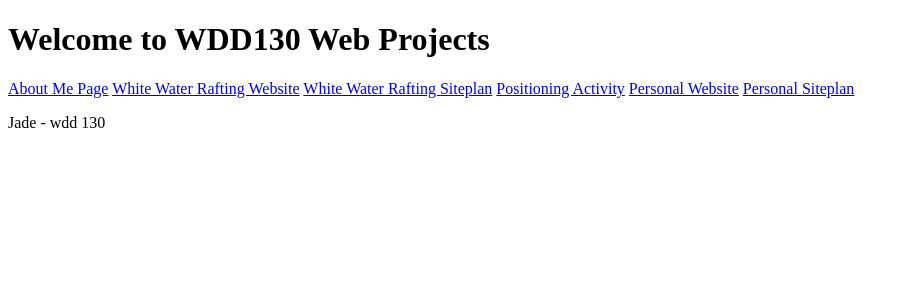
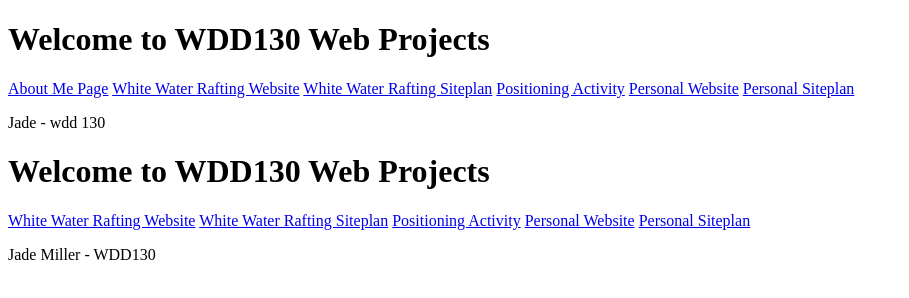
Before and after one commit to jaremil/wdd130, a plain HTML site: page index.html in a window 1280 px wide. Shown: the whole page, without its empty margins (0-909 px from the left). Drawn offline with Linux system fonts and the light colour scheme.

Commit message:
finished

```diff
--- a/index.html
+++ b/index.html
@@ -19,3 +19,13 @@
   <p>Jade - wdd 130</p>
 </body>
 </html>
+
+<h1>Welcome to WDD130 Web Projects</h1>
+<nav>
+  <a href="wwr/index.html">White Water Rafting Website</a>
+  <a href="wwr/site-plan-rafting.html">White Water Rafting Siteplan</a>
+  <a href="positioning.html">Positioning Activity</a>
+  <a href="#">Personal Website</a>
+  <a href="#">Personal Siteplan</a>
+</nav>
+<p>Jade Miller - WDD130</p>
```
